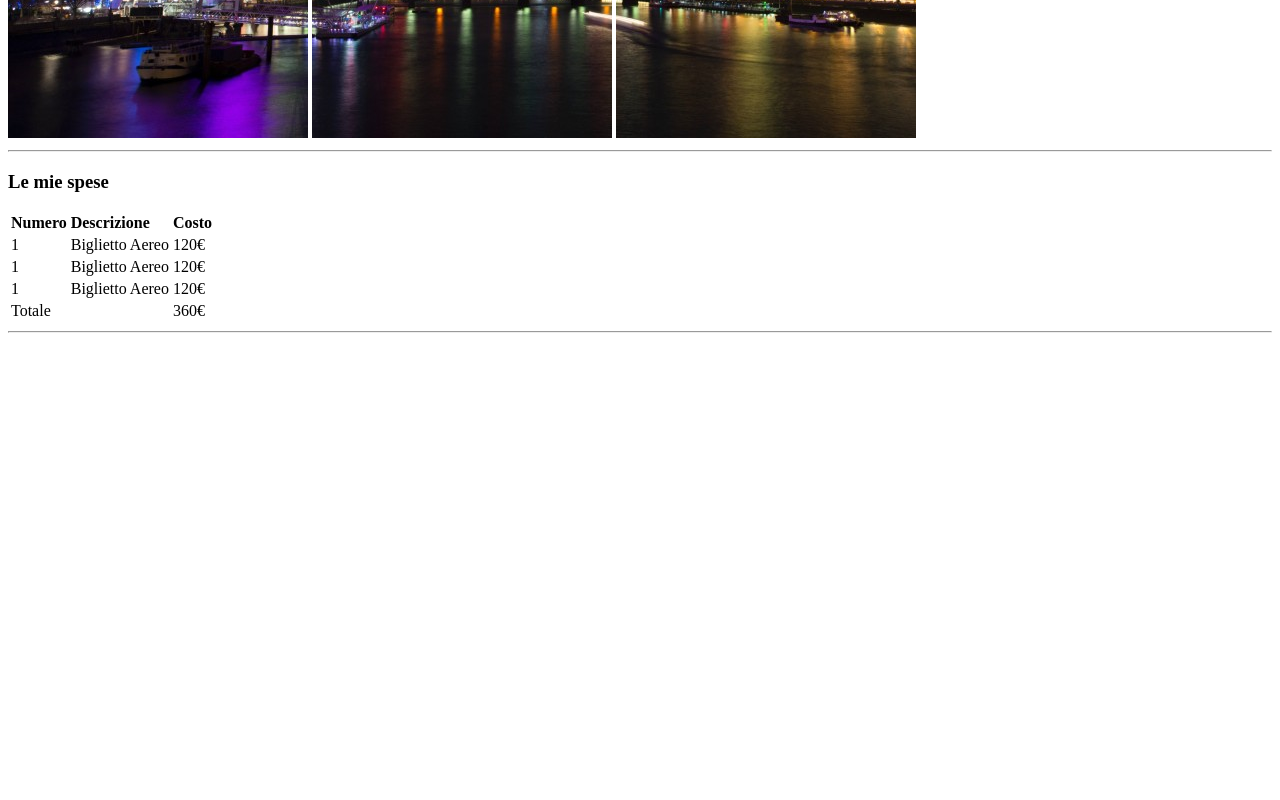
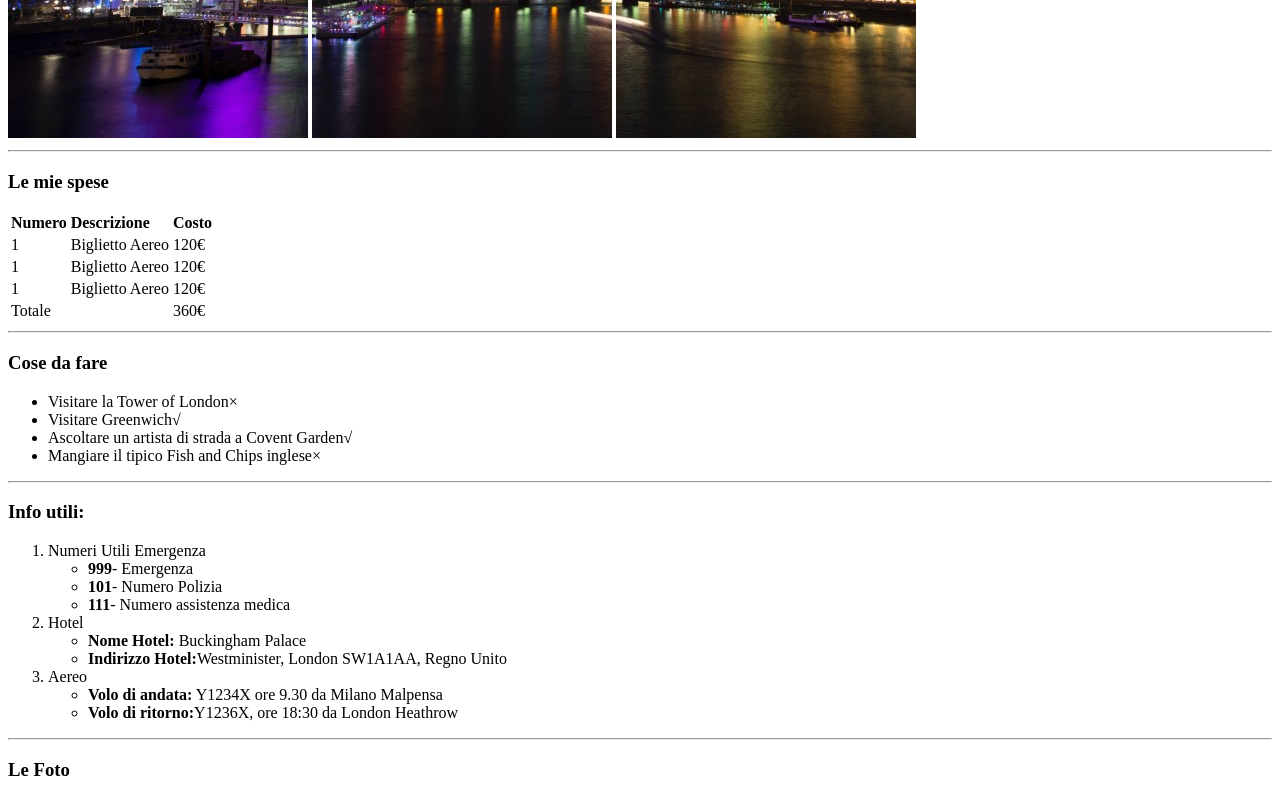
Before and after one commit to EdoardoMenicucci/html-london-trip, a plain HTML site: page index.html in a window 1280 px wide. Shown: the part 542-1342 px from the top of the page. Before the commit the page ends 883 px from the top, so only its background shows below. Drawn offline with Linux system fonts and the light colour scheme.

Commit message:
Aggiunta cose da fare, Numeri utili emergenza.

```diff
--- a/index.html
+++ b/index.html
@@ -48,6 +48,41 @@
         </table>
         <hr>
     </section>
+    <Section>
+        <h3>Cose da fare</h3>
+        <ul>
+            <li>Visitare la Tower of London&#215;</li>
+            <li>Visitare Greenwich&#8730;</li>
+            <li>Ascoltare un artista di strada a Covent Garden&#8730;</li>
+            <li>Mangiare il tipico Fish and Chips inglese&#215;</li>
+        </ul>
+        <hr>
+    </Section>
+    <Section>
+        <h3>Info utili:</h3>
+        <ol>
+            <li>Numeri Utili Emergenza <ul>
+                    <li><strong>999</strong>- Emergenza</li>
+                    <li><strong>101</strong>- Numero Polizia</li>
+                    <li><strong>111</strong>- Numero assistenza medica</li>
+                </ul>
+            </li>
+            <li>Hotel <ul>
+                    <li><strong>Nome Hotel:</strong> Buckingham Palace</li>
+                    <li><strong>Indirizzo Hotel:</strong>Westminister, London SW1A1AA, Regno Unito</li>
+                </ul>
+            </li>
+            <li>Aereo <ul>
+                    <li><strong>Volo di andata:</strong> Y1234X ore 9.30 da Milano Malpensa</li>
+                    <li><strong>Volo di ritorno:</strong>Y1236X, ore 18:30 da London Heathrow</li>
+                </ul>
+            </li>
+        </ol>
+        <hr>
+    </Section>
+    <footer>
+        <h3>Le Foto</h3>
+    </footer>
 
 </body>
 
```
